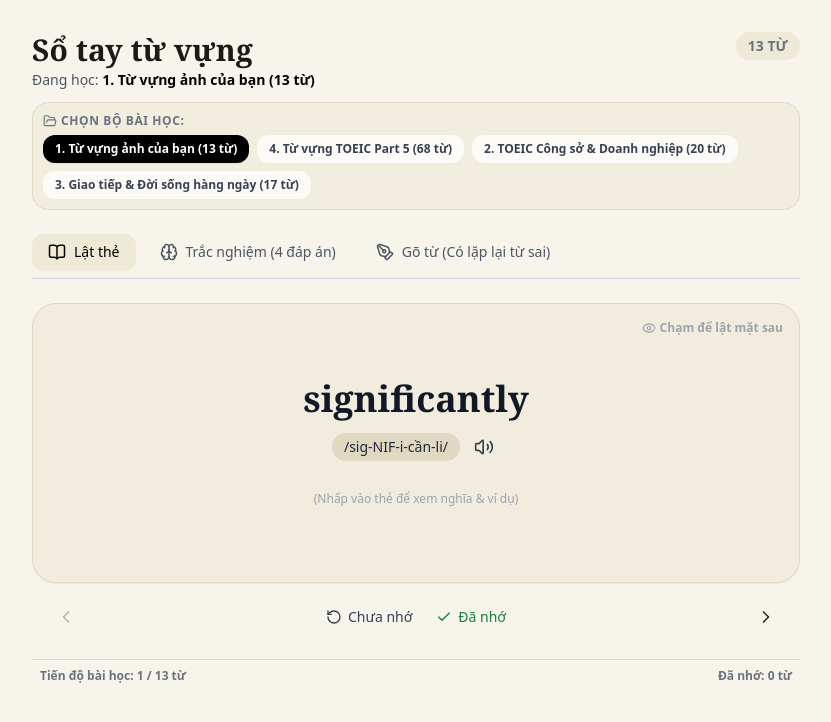
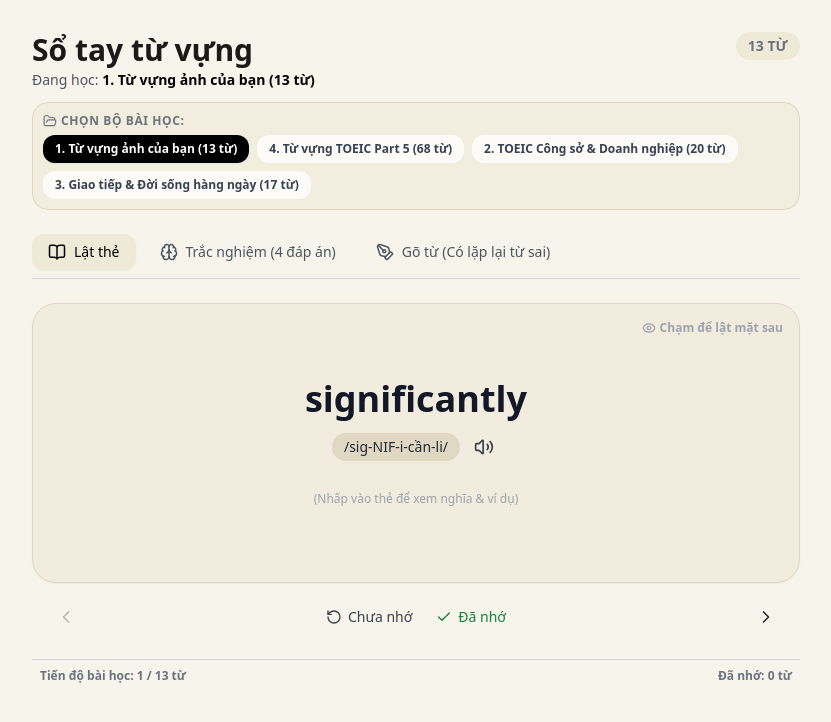
Before and after one commit to phamngocthangcr7-a11y/APP-TuVung, a React (Create React App) app: page / in a window 1280 px wide. Shown: the top 722 px of the page, without its empty margins (224-1055 px from the left). Built offline with nearby package versions, Linux system fonts and the light colour scheme.

Commit message:
Update App.jsx

```diff
--- a/src/App.jsx
+++ b/src/App.jsx
@@ -16,9 +16,17 @@ import {
 } from 'lucide-react';
 
 /* =========================================================================
-   DANH SÁCH BỘ TỪ VỰNG TỔNG HỢP (CÓ THỂ MỞ RỘNG)
+   HÀM TỰ ĐỘNG CHUẨN HÓA UNICODE VIỆT NAM (SỬA TẤT CẢ LỖI HỞ DẤU TỰ ĐỘNG)
    ========================================================================= */
-const VOCAB_SETS = [
+const fixVietnamese = (text) => {
+  if (!text) return '';
+  return text.normalize('NFC');
+};
+
+/* =========================================================================
+   DANH SÁCH BỘ TỪ VỰNG TỔNG HỢP
+   ========================================================================= */
+const RAW_VOCAB_SETS = [
   {
     id: 1,
     title: "1. Từ vựng ảnh của bạn (13 từ)",
@@ -175,6 +183,17 @@ const VOCAB_SETS = [
   }
 ];
 
+// CHUẨN HÓA DỮ LIỆU ĐẦU VÀO ĐỂ KHÔNG BAO GIỜ BỊ LỖI UNICODE
+const VOCAB_SETS = RAW_VOCAB_SETS.map(set => ({
+  ...set,
+  title: fixVietnamese(set.title),
+  words: set.words.map(w => ({
+    ...w,
+    meaning: fixVietnamese(w.meaning),
+    exampleTranslation: fixVietnamese(w.exampleTranslation)
+  }))
+}));
+
 export default function VocabApp() {
   const [activeTab, setActiveTab] = useState('flashcard');
   const [selectedSetIndex, setSelectedSetIndex] = useState(0);
@@ -186,7 +205,7 @@ export default function VocabApp() {
   const [quizOptions, setQuizOptions] = useState([]);
   const [selectedOption, setSelectedOption] = useState(null);
 
-  // State Gõ từ (Hàng chờ lặp lại khi gõ sai)
+  // State Gõ từ
   const currentSet = VOCAB_SETS[selectedSetIndex];
   const [typeQueue, setTypeQueue] = useState([]);
   const [typeIndex, setTypeIndex] = useState(0);
@@ -205,7 +224,6 @@ export default function VocabApp() {
     setSelectedOption(null);
     setRememberedCount(0);
 
-    // Reset gõ từ cho bộ mới
     const newSet = VOCAB_SETS[index];
     setTypeQueue([...newSet.words]);
     setTypeIndex(0);
@@ -294,7 +312,7 @@ export default function VocabApp() {
         <header className="space-y-3">
           <div className="flex justify-between items-start">
             <div>
-              <h1 className="text-3xl font-serif font-bold text-[#1C1A19]">Sổ tay từ vựng</h1>
+              <h1 className="text-3xl font-sans font-bold text-[#1C1A19]">Sổ tay từ vựng</h1>
               <p className="text-sm text-gray-600 mt-0.5">
                 Đang học: <strong className="text-black">{currentSet.title}</strong>
               </p>
@@ -370,7 +388,7 @@ export default function VocabApp() {
 
               {!isFlipped ? (
                 <div className="space-y-3">
-                  <h2 className="text-3xl md:text-4xl font-serif font-bold text-gray-900">
+                  <h2 className="text-3xl md:text-4xl font-sans font-bold text-gray-900">
                     {currentWord.word}
                   </h2>
                   {currentWord.pronunciation && (
@@ -390,7 +408,7 @@ export default function VocabApp() {
                 </div>
               ) : (
                 <div className="space-y-4 w-full max-w-xl animate-fadeIn">
-                  <h2 className="text-2xl md:text-3xl font-serif font-bold text-green-800">
+                  <h2 className="text-2xl md:text-3xl font-sans font-bold text-green-800">
                     {currentWord.meaning}
                   </h2>
 
@@ -437,7 +455,7 @@ export default function VocabApp() {
           <div className="space-y-6">
             <div className="bg-[#EFEAD8]/60 rounded-3xl p-6 text-center border border-[#E0D8C3] space-y-2">
               <span className="text-xs font-semibold text-gray-500 uppercase tracking-wider">Từ cần chọn nghĩa:</span>
-              <h2 className="text-3xl font-serif font-bold text-gray-900 flex items-center justify-center gap-2">
+              <h2 className="text-3xl font-sans font-bold text-gray-900 flex items-center justify-center gap-2">
                 {currentWord.word}
                 <button onClick={(e) => handleSpeak(e, currentWord.word)} className="p-1 hover:bg-[#E0D8C3] rounded-full">
                   <Volume2 size={20} />
@@ -508,7 +526,7 @@ export default function VocabApp() {
                   </div>
 
                   <span className="text-xs font-semibold text-gray-500 uppercase tracking-wider block pt-2">Nghĩa tiếng Việt:</span>
-                  <h2 className="text-2xl md:text-3xl font-serif font-bold text-gray-900">
+                  <h2 className="text-2xl md:text-3xl font-sans font-bold text-gray-900">
                     {currentTypeWord.meaning}
                   </h2>
                   {currentTypeWord.pronunciation && (
```
